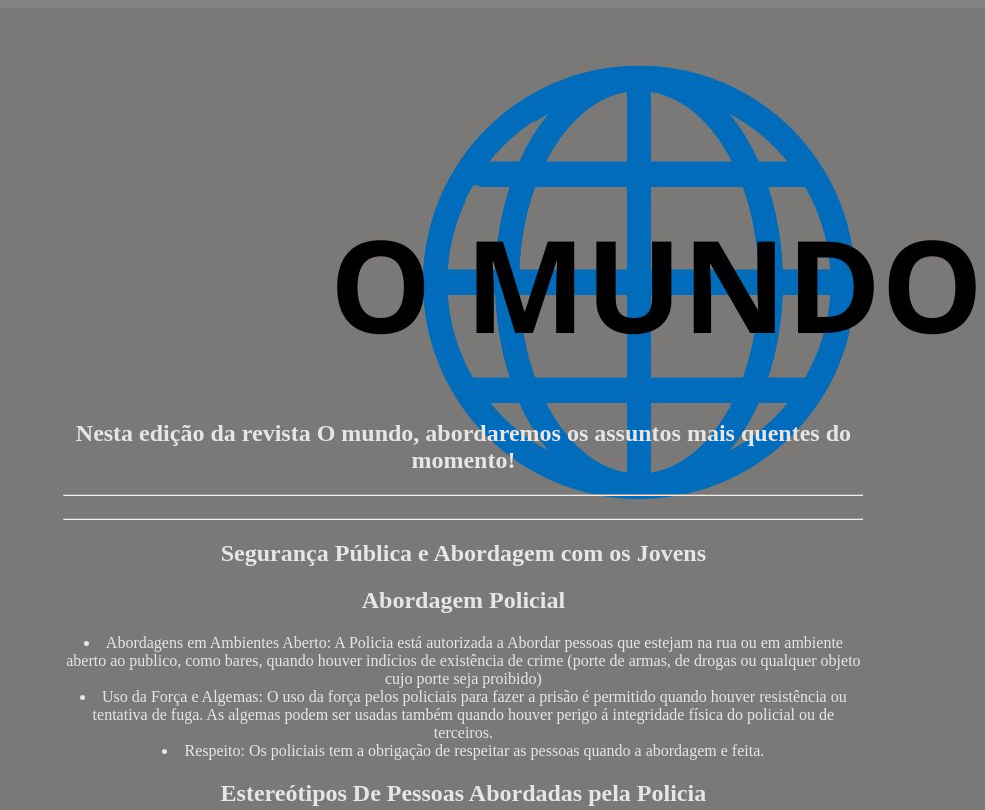
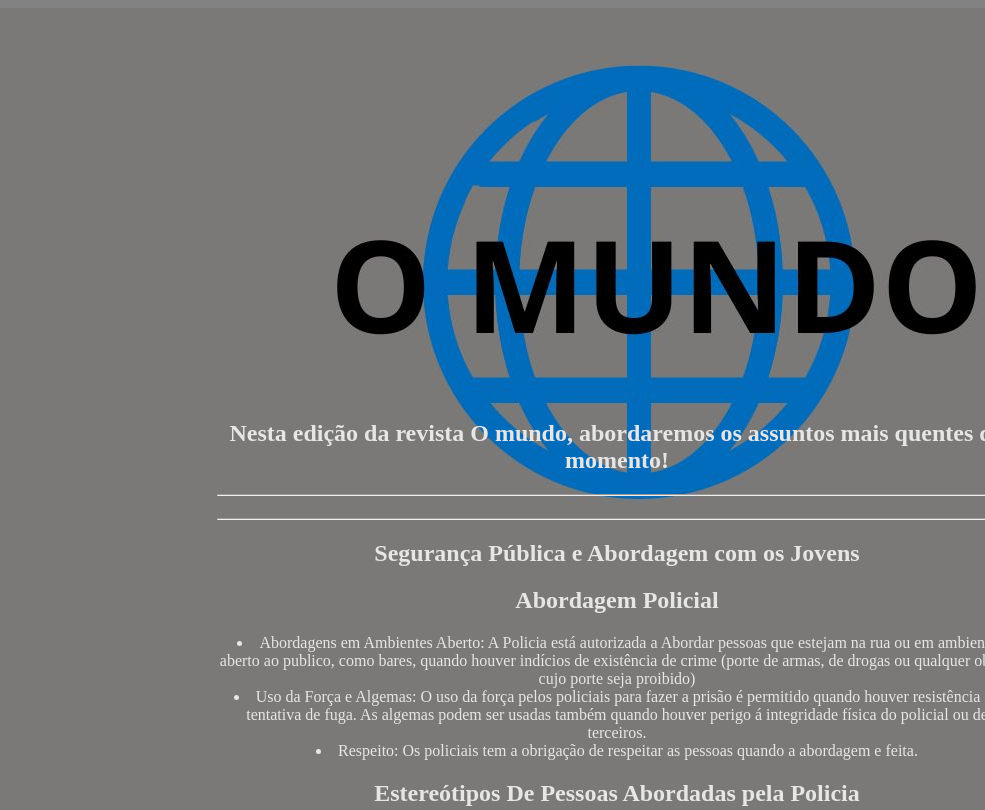
Before and after one commit to l4gertha/revistaomundo, a plain HTML site: page index.html in a window 1280 px wide. Shown: the top 810 px of the page, without its empty margins (295-1280 px from the left). Drawn offline with Linux system fonts and the light colour scheme.

Commit message:
Update index.css

```diff
--- a/index.css
+++ b/index.css
@@ -30,7 +30,7 @@ height: 100vh;
 
 width: 800px;
 position: absolute;
-left: 28%;
+left: 40%;
 top: 50%;
 transform: translate (-50%. -50%);
 
```
